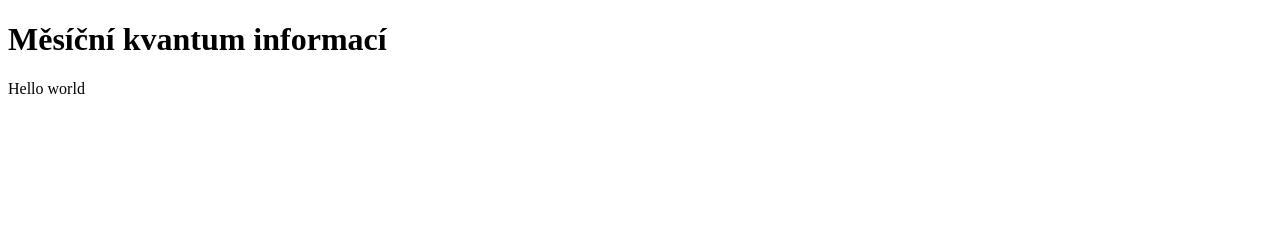
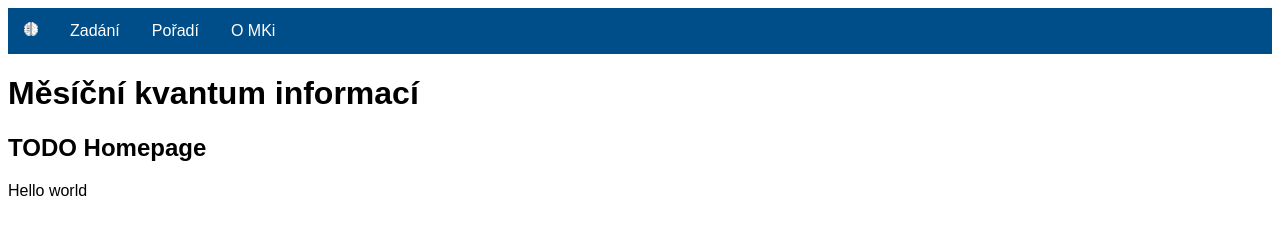
Before and after one commit to Mesicni-kvantum-informaci/web, a plain HTML site: page index.html in a window 1280 px wide. Drawn offline with Linux system fonts and the light colour scheme.

Commit message:
[*.html] navbar [css] navbar css

```diff
--- /dev/null
+++ b/css/style.css
@@ -0,0 +1,27 @@
+html * {
+    font-family: Arial;
+}
+
+ul.navbar {
+    list-style-type: none;
+    margin: 0;
+    padding: 0;
+    overflow: hidden;
+    background-color: #004E89;
+}
+
+li.navbar {
+    float: left;
+}
+
+li.navbar a.navbar {
+    display: block;
+    color: white;
+    text-align: center;
+    padding: 14px 16px;
+    text-decoration: none;
+}
+
+li.navbar a.navbar:hover {
+    background-color: #1A659E;
+}
--- a/index.html
+++ b/index.html
@@ -3,11 +3,22 @@
 
 <head>
     <title>MKi</title>
+    <meta charset="UTF-8">
+    <meta name="author" content="Vojtěch Kubrycht"/>
     <link rel="icon" type="image/x-icon" href="favicon.png">
+    <link rel="stylesheet" type="text/css" href="css/style.css">
 </head>
 
 <body>
+    <ul class="navbar">
+        <li class="navbar"><a class="navbar" href="index.html"><img src="favicon.png" alt="Home" style="width:14px;height:14px;"></a></li>
+        <li class="navbar"><a class="navbar" href="zadani/zadani.html">Zadání</a></li>
+        <li class="navbar"><a class="navbar" href="poradi/poradi.html">Pořadí</a></li>
+        <li class="navbar"><a class="navbar" href="onas/onas.html">O MKi</a></li>
+    </ul>
+
     <h1>Měsíční kvantum informací</h1>
+    <h2>TODO Homepage</h2>
     <p>Hello world</p>
 </body>
 
```
Also changed, not shown: onas/onas.html (added, +24 -0 lines), poradi/poradi.html (added, +24 -0 lines), zadani/zadani.html (added, +24 -0 lines).
